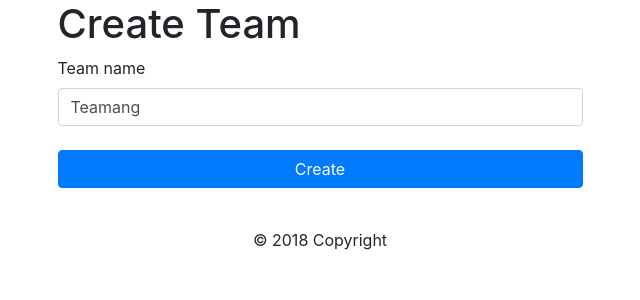
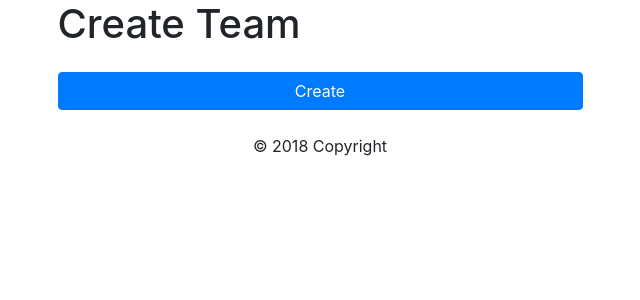
Before and after one commit to ryangmolina/django_photosharing, a Django app: template templates/photosharing/pages/create_team.html in a window 1280 px wide. Shown: the part 66-366 px from the top of the page, without its empty margins (320-960 px from the left). Run offline with Django 3.2, Linux system fonts and the light colour scheme; the template is opened without the code that fills it: values that come from a table or form of the project are taken from there, others are empty; data comes from the database, SQL or seed files in the repository; parts of the project's set-up code (start-up, migrations or seed data) failed here and were passed over; some libraries are stand-ins or nearby versions.

Commit message:
Move the form to create_team page

```diff
--- a/templates/photosharing/pages/create_team.html
+++ b/templates/photosharing/pages/create_team.html
@@ -5,7 +5,11 @@
     <div class="row">
         <div class="col-6 mx-auto">
             <h1 class="page-header">Create Team</h1>
-            {% include 'photosharing/partials/team/team_form.html' %}
+            <form method="POST">
+                {% csrf_token %}
+                {{ form.as_p }}
+                <button type="submit" class="btn btn-primary btn-block mt-4">Create</button>
+            </form>
         </div>
     </div>
 </div>
--- a/templates/photosharing/partials/team/team_form.html
+++ /dev/null
@@ -1,8 +0,0 @@
-<form method="POST">
-    {% csrf_token %}
-    <div class="form-group">
-        <label for="id-name">Team name</label>
-        <input class="form-control" id="id-name" name="name" type="text" value="{{ team.name }}"
-    </div>
-    <button type="submit" class="btn btn-primary btn-block mt-4">Create</button>
-</form>
```
